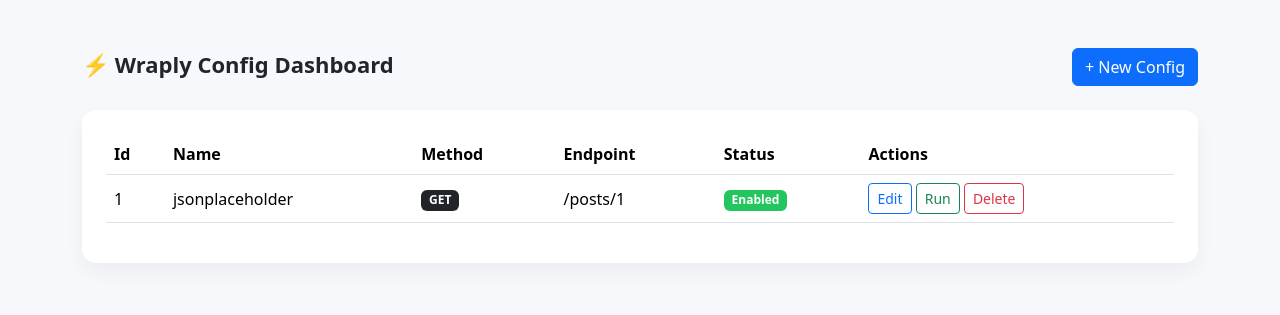
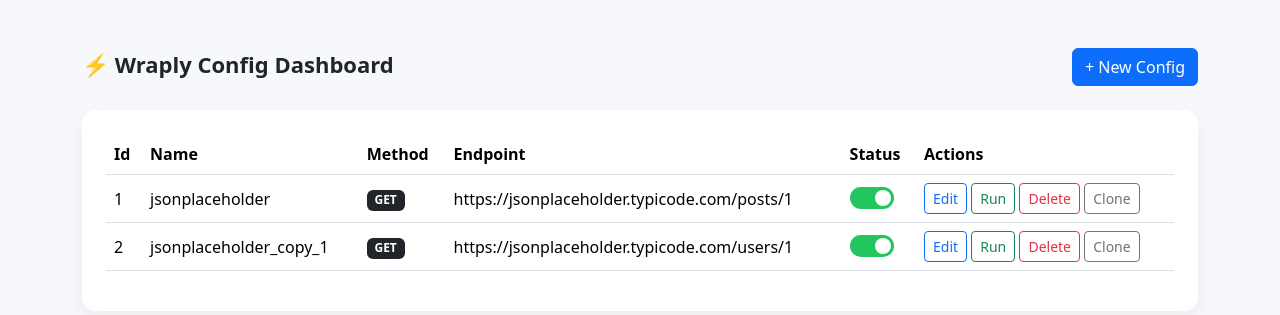
Before and after one commit to akxhay/Wraply, a Flask app: page /configs/ui in a window 1280 px wide. Shown: the top 315 px of the page. Run offline with Flask 3, Linux system fonts and the light colour scheme; data comes from the database, SQL or seed files in the repository; some libraries are stand-ins or nearby versions.

Commit message:
url and endpoint merged

```diff
--- a/app/crud.py
+++ b/app/crud.py
@@ -26,8 +26,42 @@ def update_config(config_id, data):
     db.session.commit()
     return config
 
+def clone_config(config_id):
+    original = APIConfig.query.get(config_id)
+
+    if not original:
+        return None
+
+    count = APIConfig.query.filter(
+        APIConfig.name.like(f"{original.name}_copy%")
+    ).count()
+
+    new_name = f"{original.name}_copy_{count+1}"
+
+    cloned = APIConfig(
+        name=new_name,
+        url=original.url,
+        method=original.method,
+        headers=original.headers,
+        auth_type=original.auth_type,
+        auth_value=original.auth_value,
+        response_mapping=original.response_mapping,
+        enabled=False,  # safer default
+    )
+
+    db.session.add(cloned)
+    db.session.commit()
+    return cloned
 
 def delete_config(config_id):
     config = get_config(config_id)
     db.session.delete(config)
     db.session.commit()
+
+def toggle_config(config_id):
+    config = get_config(config_id)
+    if not config:
+        return None
+    config.enabled = not config.enabled
+    db.session.commit()
+    return config
--- a/app/executor.py
+++ b/app/executor.py
@@ -4,7 +4,6 @@ import asyncio
 
 
 async def execute_api(config, payload=None):
-    url = f"{config.base_url}{config.endpoint}"
 
     headers = {}
 
@@ -17,7 +16,7 @@ async def execute_api(config, payload=None):
     async with httpx.AsyncClient() as client:
         response = await client.request(
             config.method,
-            url,
+            config.url,
             json=payload,
             headers=headers,
             timeout=10,
--- a/app/models.py
+++ b/app/models.py
@@ -6,8 +6,7 @@ class APIConfig(db.Model):
 
     id = db.Column(db.Integer, primary_key=True)
     name = db.Column(db.String(100), unique=True)
-    base_url = db.Column(db.String(255))
-    endpoint = db.Column(db.String(255))
+    url = db.Column(db.String(500))
     method = db.Column(db.String(10))
     headers = db.Column(db.Text)
     auth_type = db.Column(db.String(50))
--- a/app/routes/config_routes.py
+++ b/app/routes/config_routes.py
@@ -3,8 +3,10 @@ from flask import Blueprint, request, jsonify, render_template
 from ..crud import (
     create_config,
     get_all_configs,
+    toggle_config,
     update_config,
     delete_config,
+    clone_config
 )
 from ..utils import serialize_list
 
@@ -34,8 +36,26 @@ def update(id):
     config = update_config(id, request.json)
     return jsonify({"updated": config.id})
 
+@config_bp.route("/<int:id>/clone", methods=["POST"])
+def clone(id):
+    config = clone_config(id)
+
+    if not config:
+        return {"error": "Config not found"}, 404
+
+    return serialize_model(config)
+
 
 @config_bp.route("/<int:id>", methods=["DELETE"])
 def delete(id):
     delete_config(id)
     return jsonify({"status": "deleted"})
+
+@config_bp.route("/<int:id>/toggle", methods=["PATCH"])
+def toggle(id):
+    config = toggle_config(id)
+
+    if not config:
+        return {"error": "Not found"}, 404
+
+    return jsonify({"enabled": config.enabled})
--- a/app/templates/configs.html
+++ b/app/templates/configs.html
@@ -36,6 +36,48 @@
         textarea {
             font-family: monospace;
         }
+
+        .switch {
+          position: relative;
+          display: inline-block;
+          width: 44px;
+          height: 22px;
+        }
+
+        .switch input {
+          opacity: 0;
+          width: 0;
+          height: 0;
+        }
+
+        .slider {
+          position: absolute;
+          cursor: pointer;
+          inset: 0;
+          background-color: #ef4444;
+          transition: .3s;
+          border-radius: 34px;
+        }
+
+        .slider:before {
+          position: absolute;
+          content: "";
+          height: 16px;
+          width: 16px;
+          left: 3px;
+          bottom: 3px;
+          background: white;
+          transition: .3s;
+          border-radius: 50%;
+        }
+
+        input:checked + .slider {
+          background-color: #22c55e;
+        }
+
+        input:checked + .slider:before {
+          transform: translateX(22px);
+        }
     </style>
 
 </head>
@@ -68,13 +110,15 @@
                     <td x-text="c.id"></td>
                     <td x-text="c.name"></td>
                     <td><span class="badge bg-dark" x-text="c.method"></span></td>
-                    <td x-text="c.endpoint"></td>
+                    <td x-text="c.url"></td>
 
                     <td>
-<span class="badge"
-      :class="c.enabled ? 'badge-enabled':'badge-disabled'"
-      x-text="c.enabled ? 'Enabled':'Disabled'">
-</span>
+                        <label class="switch">
+                            <input type="checkbox"
+                                   :checked="c.enabled"
+                                   @change="toggle(c)">
+                            <span class="slider"></span>
+                        </label>
                     </td>
 
                     <td>
@@ -86,7 +130,10 @@
 
                         <button class="btn btn-sm btn-outline-danger"
                                 @click="remove(c.id)">Delete</button>
-
+                        <button class="btn btn-sm btn-outline-secondary"
+                                @click="cloneConfig(c.id)">
+                            Clone
+                        </button>
                     </td>
                 </tr>
             </template>
@@ -110,8 +157,9 @@
             <div class="modal-body">
 
                 <input class="form-control mb-2" placeholder="Name" x-model="form.name">
-                <input class="form-control mb-2" placeholder="Base URL" x-model="form.base_url">
-                <input class="form-control mb-2" placeholder="Endpoint" x-model="form.endpoint">
+                <input class="form-control mb-2"
+                       placeholder="Full URL (https://api.example.com/users)"
+                       x-model="form.url">
 
                 <select class="form-control mb-2" x-model="form.method">
                     <option>GET</option>
@@ -167,6 +215,13 @@
         this.form = JSON.parse(JSON.stringify(c));
         this.modal.show();
     },
+    async cloneConfig(id){
+        await fetch(`/configs/${id}/clone`, {
+            method:'POST'
+        });
+
+        this.fetchConfigs();
+    },
 
     async save(){
         let method = this.form.id ? 'PUT':'POST';
@@ -196,6 +251,13 @@
         });
 
         alert(JSON.stringify(await res.json(),null,2));
+    },
+    async toggle(config){
+        await fetch(`/configs/${config.id}/toggle`, {
+            method:'PATCH'
+        });
+
+        config.enabled = !config.enabled;
     }
 
     }
```
Also changed, not shown: app/main.py (deleted, +0 -20 lines), app/schemas.py (deleted, +0 -25 lines), config.py (+7 -1 lines), configs.db.
